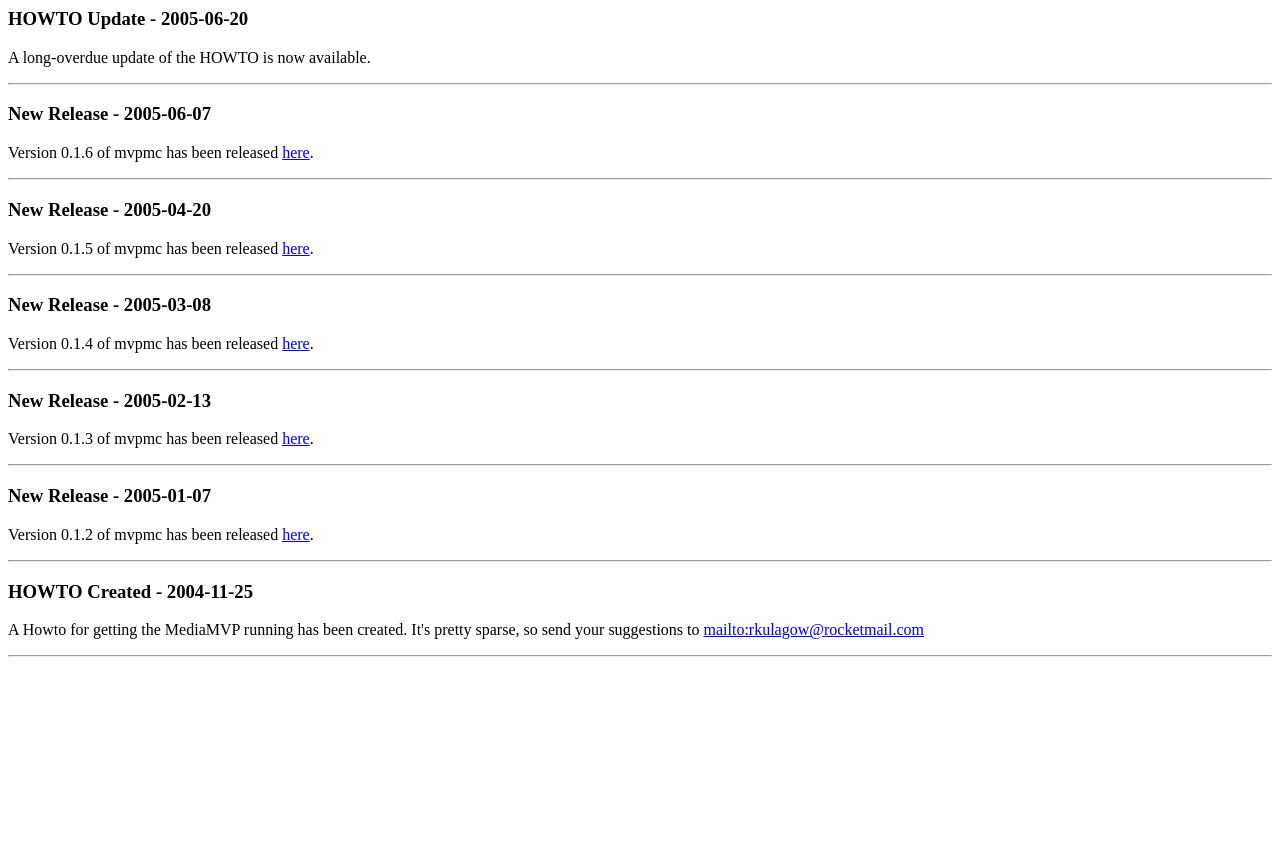
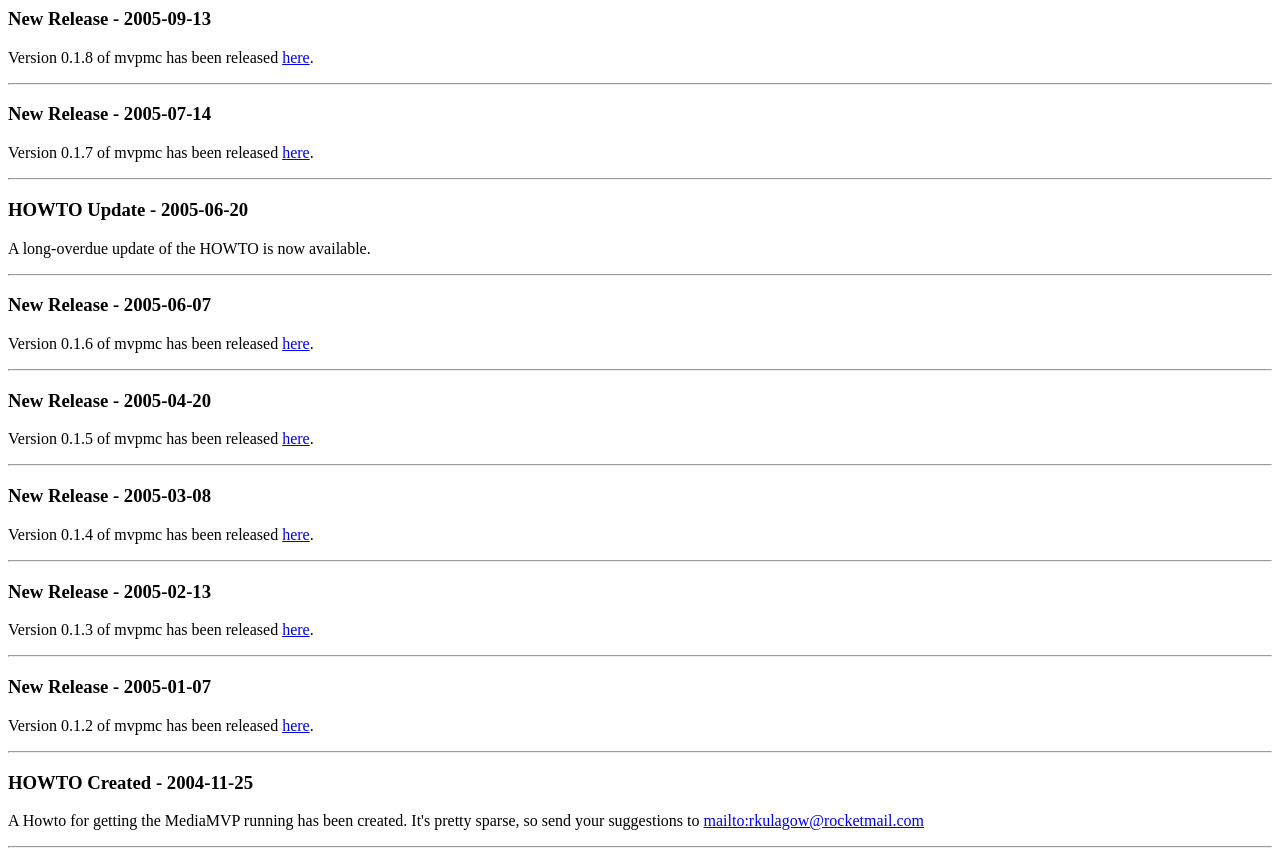
Before and after one commit to mvpmc/mvpmc.github.io, a PHP site: page /news.php in a window 1280 px wide. Before the commit the page ends 657 px from the top, so only its background shows below. Run offline with PHP 8.4, Linux system fonts and the light colour scheme.

Commit message:
Update to the current version of the web site.

```diff
--- a/htdocs/downloads.php
+++ b/htdocs/downloads.php
@@ -13,6 +13,8 @@ The following project releases are available:
 <li><a href="http://sourceforge.net/project/showfiles.php?group_id=103474&package_id=111160&release_id=311336">mvpmc 0.1.4</a> (2005-03-08)
 <li><a href="http://sourceforge.net/project/showfiles.php?group_id=103474&package_id=111160&release_id=322161">mvpmc 0.1.5</a> (2005-04-20)
 <li><a href="http://sourceforge.net/project/showfiles.php?group_id=103474&package_id=111160&release_id=333416">mvpmc 0.1.6</a> (2005-06-07)
+<li><a href="http://sourceforge.net/project/showfiles.php?group_id=103474&package_id=111160&release_id=342105">mvpmc 0.1.7</a> (2005-07-14)
+<li><a href="https://sourceforge.net/project/showfiles.php?group_id=103474&package_id=111160&release_id=356389">mvpmc 0.1.8</a> (2005-09-13)
 </ul>
 
 <h2>Development Releases</h2>
--- a/htdocs/news.php
+++ b/htdocs/news.php
@@ -1,3 +1,19 @@
+<h3>New Release - 2005-09-13</h3>
+
+<p>
+Version 0.1.8 of mvpmc has been released <a href="https://sourceforge.net/project/showfiles.php?group_id=103474&package_id=111160&release_id=356389">here</a>.
+</p>
+
+<hr>
+
+<h3>New Release - 2005-07-14</h3>
+
+<p>
+Version 0.1.7 of mvpmc has been released <a href="http://sourceforge.net/project/showfiles.php?group_id=103474&package_id=111160&release_id=342105">here</a>.
+</p>
+
+<hr>
+
 <h3>HOWTO Update - 2005-06-20</h3>
 
 <p>
@@ -9,8 +25,7 @@ A long-overdue update of the HOWTO is now available.
 <h3>New Release - 2005-06-07</h3>
 
 <p>
-Version 0.1.6 of mvpmc has been released <a href="http://sourceforge.net/project
-/showfiles.php?group_id=103474&package_id=111160&release_id=333416">here</a>.
+Version 0.1.6 of mvpmc has been released <a href="http://sourceforge.net/project/showfiles.php?group_id=103474&package_id=111160&release_id=333416">here</a>.
 </p>
 
 <hr>
```
Also changed, not shown: 1 other file.
